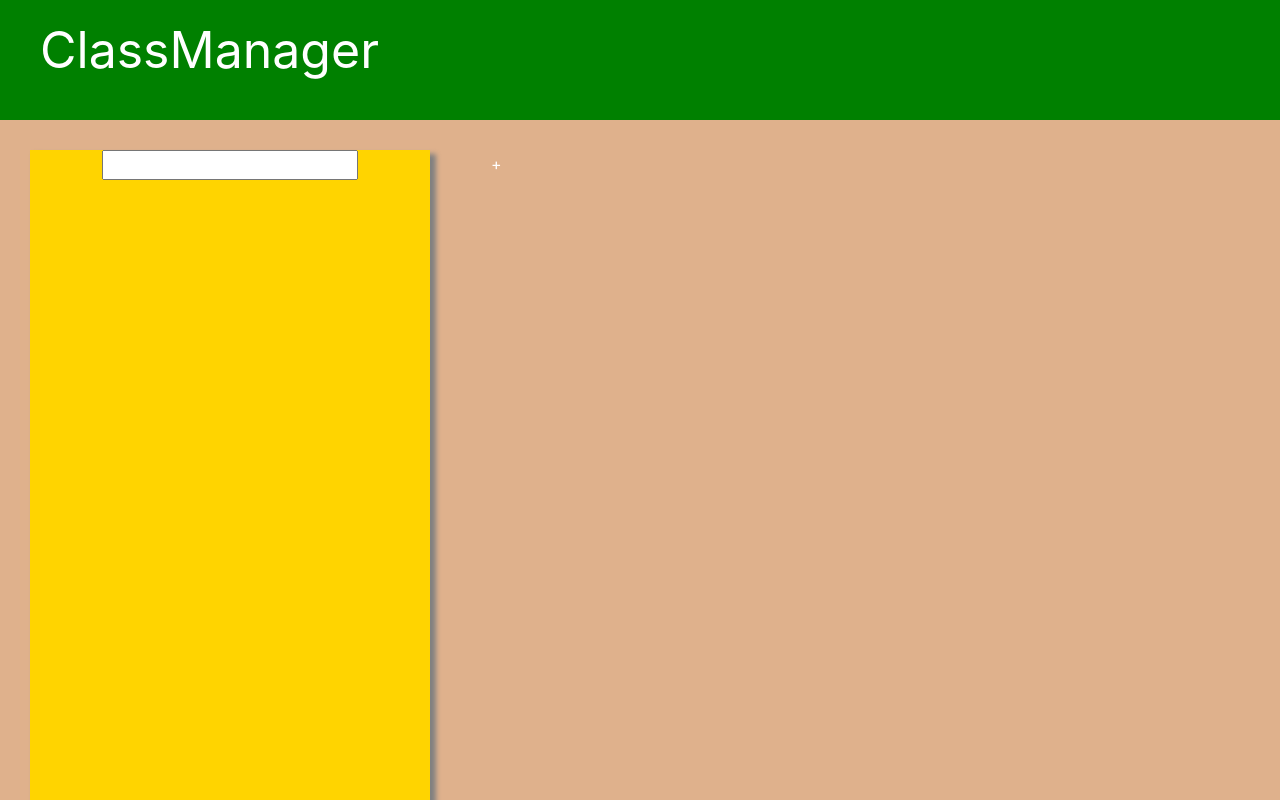
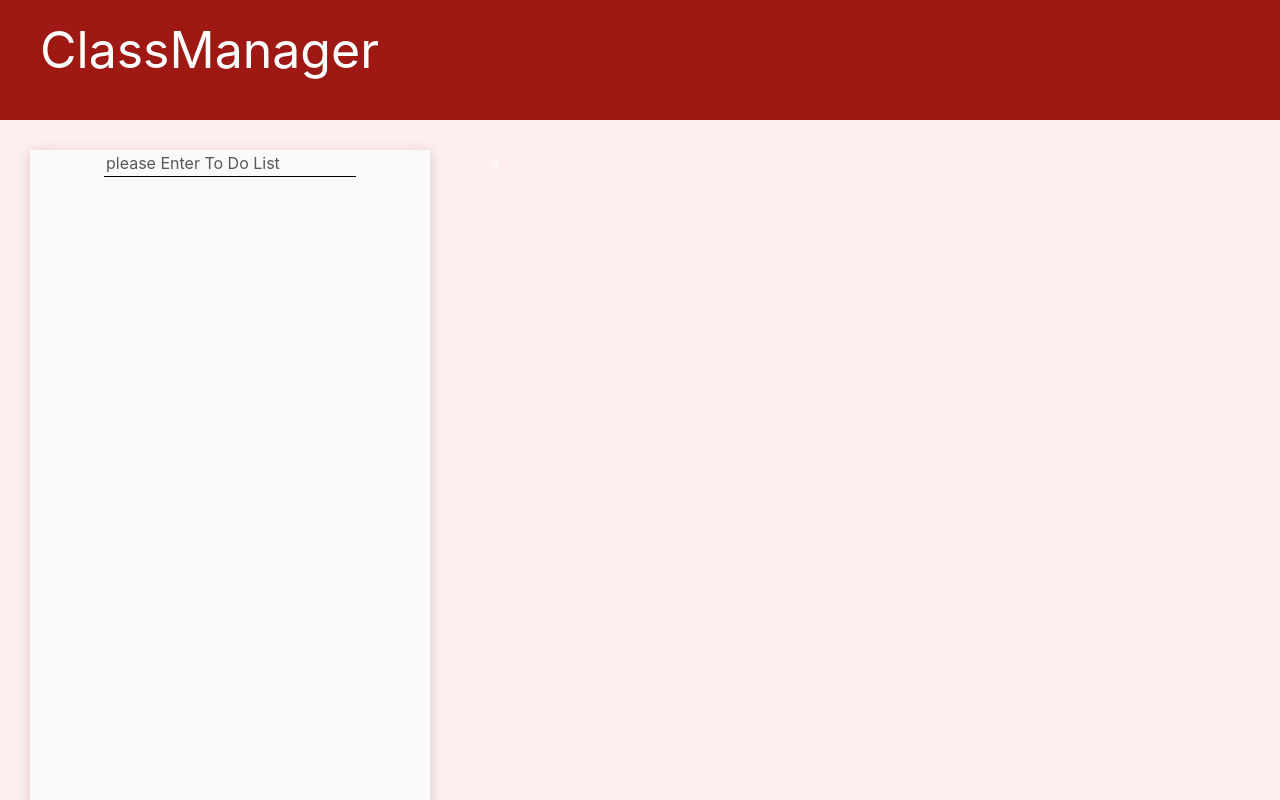
Before and after one commit to sky21kr/ClassManager_React, a React (Create React App) app: page / in a window 1280 px wide. Shown: the top 800 px of the page. Built offline with nearby package versions, Linux system fonts and the light colour scheme.

Commit message:
전체 디자인 UI 변경

```diff
--- a/src/App.scss
+++ b/src/App.scss
@@ -1,5 +1,6 @@
 .body {
-    background-color: #DFB18C;
+    background-color: #ffeeee;
+    // background-color: #f3605b;
     // background-image: url('./images/cork-board-background.jpg')
 }
 
--- a/src/components/MainToDoTemplate.scss
+++ b/src/components/MainToDoTemplate.scss
@@ -2,11 +2,12 @@
     margin-bottom: 0px;
     width: 400px;
     height: 900px;
-    box-shadow: 5px 5px 5px 1px gray;
-    background-color: #FFD400;
+    // background-color: #FFD400;
+    background-color: rgb(250, 250, 250);
     display: flex;
     flex-direction: column;
     align-items: center;
+    box-shadow: 0px 2px 12px rgba(0,0,0,.16);
 }
 
 .mainToDoBody {
--- a/src/components/ToDoForm.js
+++ b/src/components/ToDoForm.js
@@ -1,5 +1,6 @@
 import React, { Component } from 'react'
 import { v4 as uuidv4 } from 'uuid';
+import './ToDoForm.scss'
 
 class ToDoForm extends Component {
     state = {
@@ -24,7 +25,12 @@ class ToDoForm extends Component {
     render() {
         return(
             <form onSubmit={this.handleSubmit}>
-                <input value={this.state.input} onChange={this.handleChange}/>
+                <input
+                    className="toDoInput"
+                    value={this.state.input}
+                    onChange={this.handleChange}
+                    placeholder="please Enter To Do List"
+                    />
             </form>
         )
     }
--- /dev/null
+++ b/src/components/ToDoForm.scss
@@ -0,0 +1,14 @@
+.toDoInput {
+    border: none;
+    border-bottom: 1px solid black;
+    background-color: transparent;
+}
+
+.toDoInput:focus {
+    outline: none;
+    background-color: transparent;
+}
+
+.toDoInput::placeholder {
+    color: rgb(87, 87, 87)
+}
--- a/src/components/TopBar.scss
+++ b/src/components/TopBar.scss
@@ -2,7 +2,9 @@
     top: 0px;
     width: 100%;
     height: 120px;
-    background-color: green;
+    background-color: #9E1814;
+    // background-color: #FFD400;
+
     display: flex;
     align-items: center;
 }
```
Also changed, not shown: 1 other file (tests, documents, lock files or other folders).
